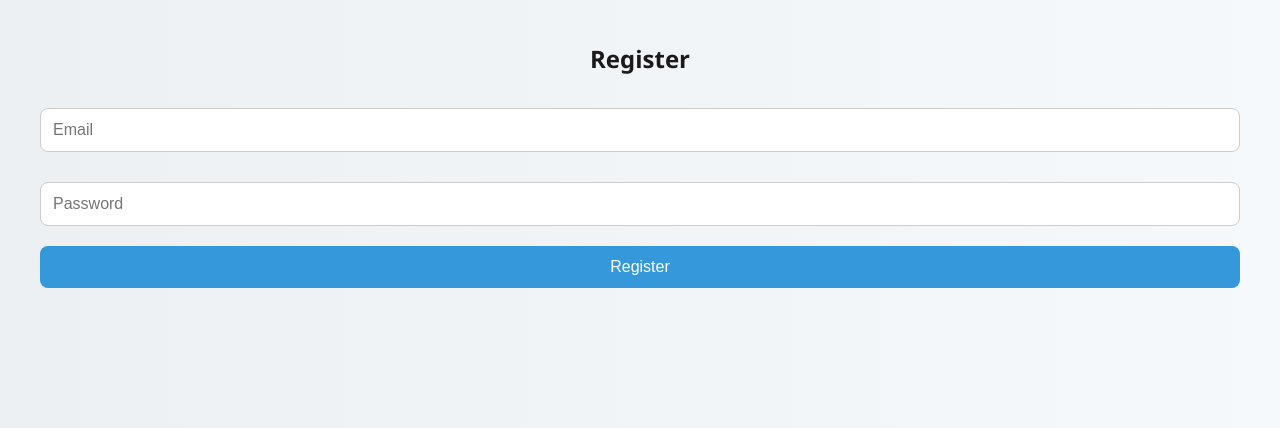
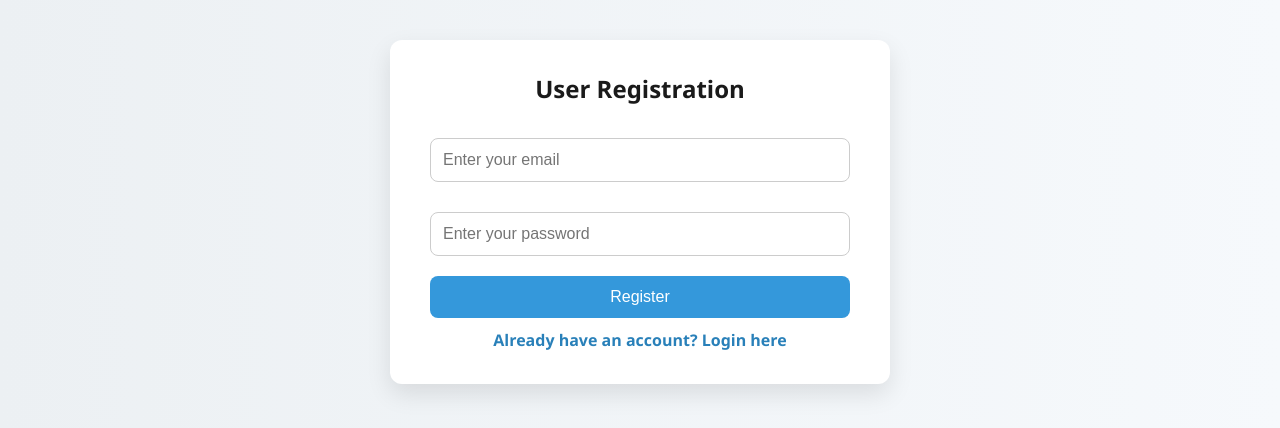
Before and after one commit to Shravani-3109/soil-farming-agent, a plain HTML site: page register.html in a window 1280 px wide. Drawn offline with Linux system fonts and the light colour scheme; files that its build step writes are made by us from their sources.

Commit message:
register.html

```diff
--- a/register.html
+++ b/register.html
@@ -1,23 +1,31 @@
 <!DOCTYPE html>
-<html>
+<html lang="en">
 <head>
-<link rel="stylesheet" href="css/style.css">
-  <!-- Firebase SDKs (MUST come first) -->
-<script src="https://www.gstatic.com/firebasejs/8.10.0/firebase-app.js"></script>
-<script src="https://www.gstatic.com/firebasejs/8.10.0/firebase-auth.js"></script>
-<script src="https://www.gstatic.com/firebasejs/8.10.0/firebase-firestore.js"></script>
+  <meta charset="UTF-8" />
+  <meta name="viewport" content="width=device-width, initial-scale=1.0"/>
+  <title>Register</title>
 
-<!-- Your Firebase config -->
-<script src="js/firebase.js"></script>
-
-<!-- Your register/login logic -->
-<script src="js/auth.js"></script>
-
+  <!-- Link to CSS -->
+  <link rel="stylesheet" href="css/style.css">
 </head>
 <body>
-  <h2>Register</h2>
-  <input type="email" id="email" placeholder="Email" />
-  <input type="password" id="password" placeholder="Password" />
-  <button onclick="register()">Register</button>
+  <div class="container">
+    <h2>User Registration</h2>
+
+    <input type="email" id="email" placeholder="Enter your email" />
+    <input type="password" id="password" placeholder="Enter your password" />
+    <button onclick="register()">Register</button>
+
+    <a href="login.html">Already have an account? Login here</a>
+  </div>
+
+  <!-- Firebase SDKs -->
+  <script src="https://www.gstatic.com/firebasejs/8.10.0/firebase-app.js"></script>
+  <script src="https://www.gstatic.com/firebasejs/8.10.0/firebase-auth.js"></script>
+  <script src="https://www.gstatic.com/firebasejs/8.10.0/firebase-firestore.js"></script>
+
+  <!-- Your Firebase config and register logic -->
+  <script src="js/firebase.js"></script>
+  <script src="js/auth.js"></script>
 </body>
 </html>
```
